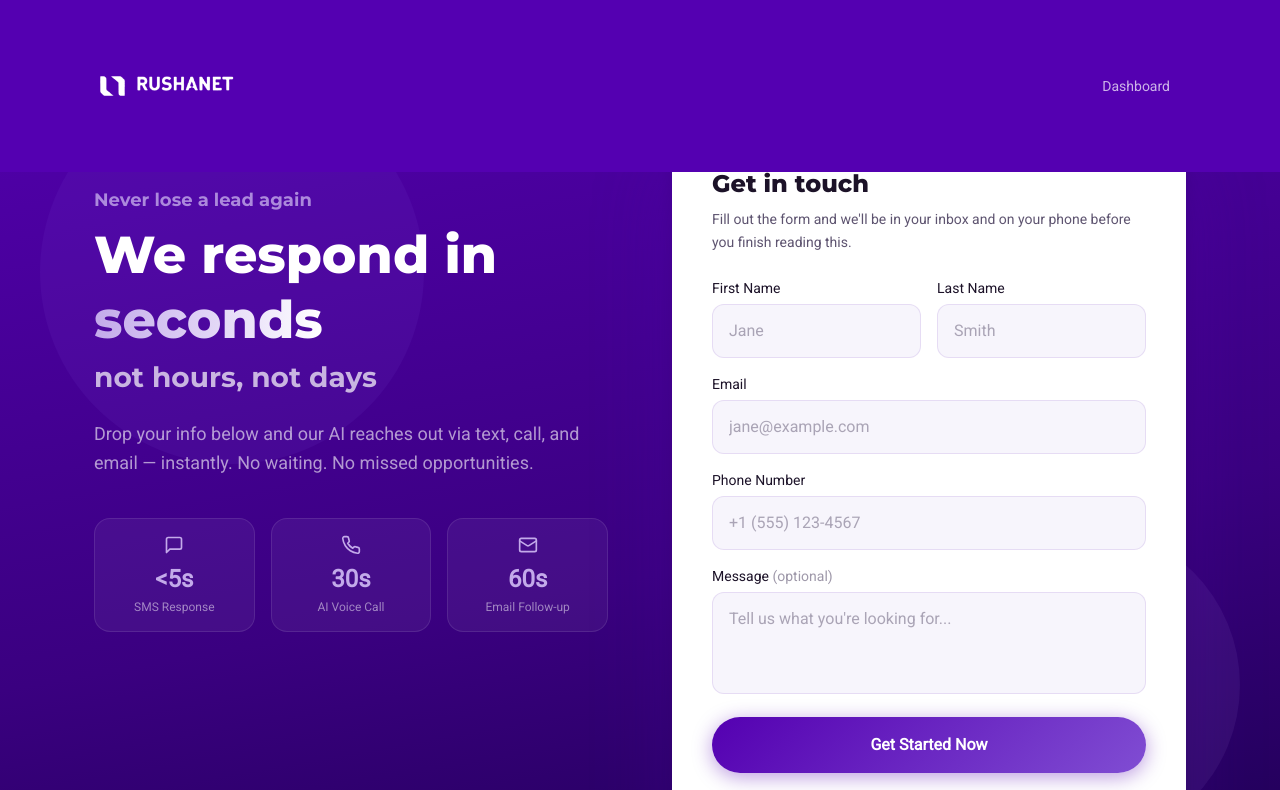
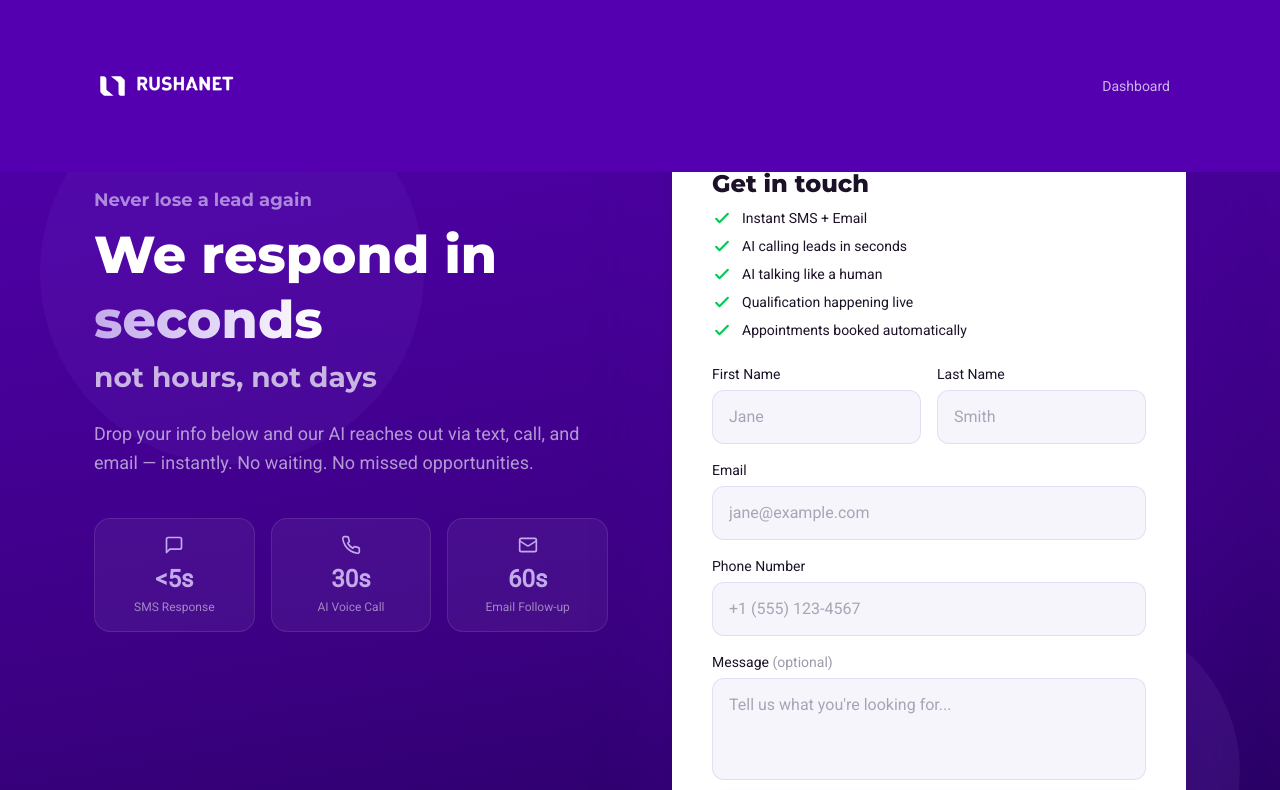
Before and after one commit to sabushid/speed-to-lead, a Next.js app: page / in a window 1280 px wide. Shown: the top 790 px of the page. Built offline with nearby package versions, Linux system fonts and the light colour scheme.

Commit message:
Add feature checklist above form
Co-Authored-By: Claude Opus 4.6 (1M context) <noreply@anthropic.com>

```diff
--- a/src/app/page.tsx
+++ b/src/app/page.tsx
@@ -83,10 +83,22 @@ export default function LandingPage() {
               <h3 className="font-[family-name:var(--font-heading)] text-2xl font-extrabold text-text-primary mb-2">
                 Get in touch
               </h3>
-              <p className="text-text-muted text-sm mb-6 leading-relaxed">
-                Fill out the form and we&apos;ll be in your inbox and on your
-                phone before you finish reading this.
-              </p>
+              <ul className="space-y-2 mb-6">
+                {[
+                  "Instant SMS + Email",
+                  "AI calling leads in seconds",
+                  "AI talking like a human",
+                  "Qualification happening live",
+                  "Appointments booked automatically",
+                ].map((item) => (
+                  <li key={item} className="flex items-center gap-2.5 text-sm text-text-primary">
+                    <svg className="w-5 h-5 text-green-500 shrink-0" fill="none" viewBox="0 0 24 24" stroke="currentColor" strokeWidth={2.5}>
+                      <path strokeLinecap="round" strokeLinejoin="round" d="M5 13l4 4L19 7" />
+                    </svg>
+                    {item}
+                  </li>
+                ))}
+              </ul>
               <LeadForm />
             </div>
           </div>
```
